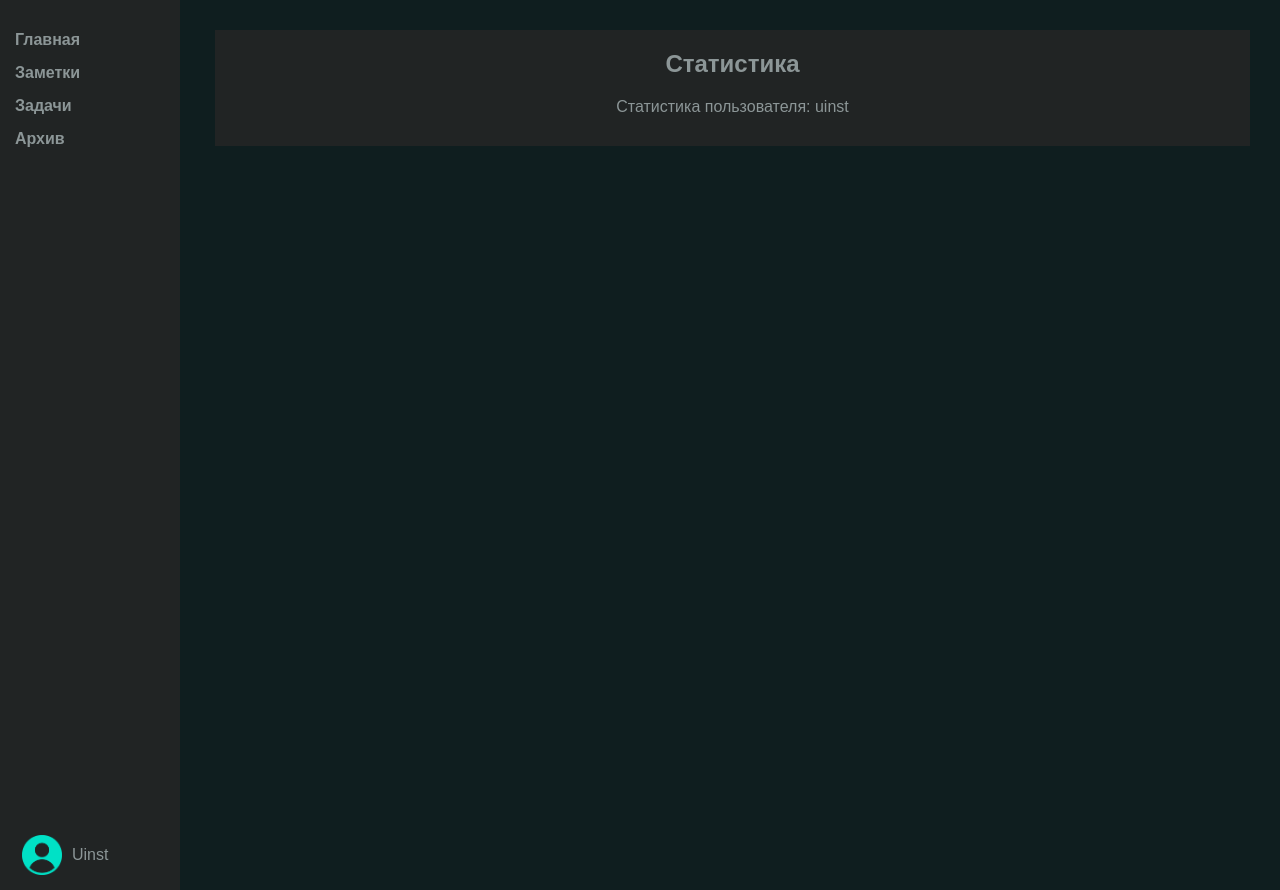
After one commit to Grimjo666/django_notes_planner, a Django app: page / in a window 1280 px wide. The commit adds this page. Run offline with Django 4.2, Linux system fonts and the light colour scheme; a user stored in the database is signed in.

Commit message:
add user-sidebar-panel, index page and user logout :wq

```diff
--- /dev/null
+++ b/note_planner_project/note_planner/static/css/index.css
@@ -0,0 +1,35 @@
+.statistic-block {
+    background-color: var(--block_bg_color);
+    padding: 10px;
+    text-align: center; /* Центрируем содержимое */
+}
+
+.statistic-block h2 {
+    margin: 10px 0 20px; /* Убираем лишние отступы */
+}
+
+.statistic-block p {
+    margin-bottom: 20px; /* Добавляем отступ вниз */
+}
+
+#button-login,
+#button-register {
+    background-color: var(--block_bg_color);
+    color: var(--font_color);
+    border: none;
+    padding: 20px 40px;
+    border-radius: 10px;
+    cursor: pointer;
+    width: auto;
+    margin: auto;
+    display: inline-block;
+    transition: background-color 0.3s, color 0.3s; /* Добавляем плавные переходы */
+    font-size: 120%;
+    padding: 15px;
+}
+
+#button-login:hover,
+#button-register:hover {
+    background-color: var(--font_color_activ); /* Обновляем цвет при наведении */
+    color: var(--background_color); /* Обновляем цвет текста при наведении */
+}
--- /dev/null
+++ b/note_planner_project/note_planner/static/css/sidebar.css
@@ -0,0 +1,58 @@
+.sidebar {
+    height: 100%;
+    width: 150px;
+    background-color: var(--sidebar_background);
+    position: fixed;
+    left: 0;
+    top: 0;
+    padding: 15px;
+}
+
+.sidebar ul {
+    list-style-type: none;
+    padding: 0;
+}
+
+.sidebar ul li {
+    margin-bottom: 15px;
+}
+
+.sidebar ul li a {
+    text-decoration: none;
+    color: var(--font_color);
+    font-weight: bold;
+}
+
+.sidebar ul li a:hover {
+    text-decoration: none;
+    color: var(--font_color_activ);
+    font-weight: bold;
+}
+
+.user-block {
+    position: absolute;
+    bottom: 0;
+    width: 80%;
+    padding-bottom: 40px;
+}
+
+.hidden-user-block {
+    display: none;
+}
+
+.inner-user-block {
+    display: flex; /* Используем flexbox для расположения элементов в ряд */
+    align-items: center; /* Выравниваем элементы по центру по вертикали */
+    padding-left: 7px;
+}
+
+.inner-user-block:hover {
+    background-color: var(--background_color);
+    border-radius: 4px;
+}
+
+.inner-user-block img {
+    width: 40px;
+    height: 40px;
+    margin-right: 10px; /* Добавляем немного отступа между изображением и текстом */
+}
--- /dev/null
+++ b/note_planner_project/note_planner/static/js/sidebar.js
@@ -0,0 +1,12 @@
+document.addEventListener('DOMContentLoaded', function() {
+    var innerUserBlock = document.querySelector('.inner-user-block');
+    var hiddenUserBlock = document.querySelector('.hidden-user-block');
+
+    innerUserBlock.addEventListener('click', function() {
+        if (hiddenUserBlock.style.display === 'block') {
+            hiddenUserBlock.style.display = 'none'; // Если видим, скрываем
+        } else {
+            hiddenUserBlock.style.display = 'block'; // Иначе делаем видимым
+        }
+    });
+});
--- a/note_planner_project/note_planner/templates/includes/sidebar.html
+++ b/note_planner_project/note_planner/templates/includes/sidebar.html
@@ -1,7 +1,33 @@
+{% load static %}
+
+{% block css_style %}
+<link rel="stylesheet" href="{% static 'css/sidebar.css' %}">
+{% endblock %}
+
+{% block js_scripts %}
+<script src="{% static 'js/sidebar.js' %}"></script>
+{% endblock %}
+
 <div class="sidebar">
     <ul>
+        <li><a href="{% url 'index_page_path' %}">Главная</a></li>
         <li><a href="{% url 'notes_page_path' %}">Заметки</a></li>
         <li><a href="{% url 'tasks_page_path' %}">Задачи</a></li>
         <li class="archive-link"><a href="{% url 'archive_page_path' %}">Архив</a></li>
     </ul>
+    {% if user.is_authenticated  %}
+        <div class="user-block">
+            <div class="hidden-user-block">
+                <ul>
+                    <li><a href="">Профиль</a></li>
+                    <li><a href="">Настройки</a></li>
+                    <li><a href="{% url 'logout' %}">Выйти</a></li>
+                </ul>
+            </div>
+            <div class="inner-user-block">
+                <img src="{% static 'image/user_logo.png' %}" alt="">
+                <p>{{ user|title }}</p>
+            </div>
+        </div>
+    {% endif %}
 </div>
--- /dev/null
+++ b/note_planner_project/note_planner/templates/note_planner/index.html
@@ -0,0 +1,32 @@
+{% extends 'base.html' %}
+{% load static %}
+
+{% block css_style %}
+<link rel="stylesheet" href="{% static 'css/index.css' %}">
+{% endblock %}
+
+{% block title %}
+<title>Главная</title>
+{% endblock %}
+
+{% block content %}
+{% include 'includes/sidebar.html' %}
+<div class="statistic-block">
+    <div class="inner-statistic-block">
+        <h2>Статистика</h2>
+        {% if user.is_authenticated %}
+        <p>Статистика пользователя: {{ user }}</p>
+        {% else %}
+        <p>Что бы получить свою статистику вам необходимо войти в свой аккаунт или зарегистрироваться</p>
+        <a href="{% url 'login_page_path' %}">
+            <div id="button-login">Войти</div>
+        </a>
+        <a href="{% url 'register_page_path' %}">
+        <div id="button-register">
+            Зарегистрироваться
+        </div>
+        </a>
+        {% endif %}
+    </div>
+</div>
+{% endblock %}
--- a/note_planner_project/note_planner/templates/note_planner/notes.html
+++ b/note_planner_project/note_planner/templates/note_planner/notes.html
@@ -7,6 +7,8 @@
 
 {% block js_scripts %}
     <script src="{% static 'js/show_add_category_block.js' %}"></script>
+    <script src="{% static 'js/del_note_category.js' %}"></script>
+
 {% endblock %}
 
 {% block title %}
@@ -16,6 +18,8 @@
 
 
 {% block content %}
+    <div class="overlay" id="overlay"></div>
+
     {% include 'includes/sidebar.html' %}
     <div class="notes-block">
         <h2>Заметки</h2>
@@ -32,6 +36,7 @@
                 {% for name, latin_name in categories_tuple %}
                     <button class="category-button" type="submit" name="category" value="{{ latin_name }}">{{ name }}</button>
                 {% endfor %}
+                <button class="del-category-button" type="submit" name="category" value="del-category">x</button>
             </form>
         </div>
             <div class="note-items">
--- a/note_planner_project/note_planner/urls.py
+++ b/note_planner_project/note_planner/urls.py
@@ -1,9 +1,14 @@
 from django.urls import path
 from note_planner import views
+from django.contrib.auth.views import LogoutView
+
 
 
 urlpatterns = [
-    # path('', views.home_page, name='home_page_path'),
+    path('', views.index_page, name='index_page_path'),
+    path('login', views.login_page, name='login_page_path'),
+    path('register', views.register_page, name='register_page_path'),
+    path('logout', views.logout_page, name='logout'),
     path('notes', views.notes_page, name='notes_page_path'),
     path('delete_note/<int:note_id>', views.delete_note_page, name='delete_note_page_path'),
     path('add_note', views.add_note_page, name='add_note_page_path'),
--- a/note_planner_project/note_planner/views.py
+++ b/note_planner_project/note_planner/views.py
@@ -1,17 +1,36 @@
 from django.shortcuts import render, redirect, Http404
 from .models import Note, Task, Category
-from django.contrib.auth.models import User
-from .forms import RegistrationForm, NoteForm, AddCategory
+from django.contrib.auth import authenticate, login, logout
+from django.contrib.auth.forms import UserCreationForm
+
+from note_planner import forms
+
+
+def index_page(request):
+    user = request.user
+    user_authenticated = True
+
+    if not user.is_authenticated:
+        user_authenticated = False
+
+    context = {
+        'user': user
+    }
+    return render(request, 'note_planner/index.html', context=context)
 
 
 def notes_page(request):
     user = request.user
 
-    Category.objects.get_or_create(
-        user=user,
-        name='Все',
-        defaults={'latin_name': Category.custom_translit('Все')}  # Если объект создается, задаем дополнительные поля
-    )
+    if not user.is_authenticated:
+        return redirect('login_page_path')
+
+    existing_category = Category.objects.filter(name='Все', user=user).first()
+
+    if not existing_category:
+        # Если категории 'Все' нет, создаем новую
+        latin_name = Category.custom_translit('Все')
+        Category.objects.create(name='Все', latin_name=latin_name, user=user)
 
     category_data = Category.objects.all().filter(user=user)
     sorted_key = lambda x: x[0] != 'Все'  # функция для сортировки категорий для перемещения "Все" на первое место
@@ -19,14 +38,12 @@ def notes_page(request):
 
     category_response = request.GET.get('category')
 
-    if category_response == 'add-category':
-        pass
-    form = AddCategory(request.GET)
-    notes_data = Note.objects.all()
+    form = forms.AddCategory(request.GET)
+    notes_data = Note.objects.all().filter(user=user)
     notes = dict()
 
     for note in notes_data:
-        if category_response == note.category.latin_name or category_response in ('vse', None):
+        if category_response == note.category.latin_name or category_response in ('Vse', None):
             notes[note.title] = {
                 'content': note.content,
                 'created_at': note.created_at,
@@ -52,52 +69,53 @@ def add_note_page(request):
     user = request.user
 
     # Проверяем авторизован ли пользователь
-    if user.is_authenticated:
+    if not user.is_authenticated:
+        return redirect('login_page_path')
 
-        if request.method == 'POST':
-            form = NoteForm(user, request.POST)
+    if request.method == 'POST':
+        form = forms.NoteForm(user, request.POST)
 
-            if form.is_valid():
-                # Получаем данные из формы
-                title = form.cleaned_data['title']
-                content = form.cleaned_data['content']
-                category_name = form.cleaned_data['category']  # Получаем название категории из формы
+        if form.is_valid():
+            # Получаем данные из формы
+            title = form.cleaned_data['title']
+            content = form.cleaned_data['content']
+            category_name = form.cleaned_data['category']  # Получаем название категории из формы
 
-                if category_name is None:
-                    category_name = 'Все'
+            category = Category.objects.get(name=category_name, user=user)
 
-                try:
-                    category = Category.objects.get(name=category_name)
-                except:
-                    latin_name = Category.custom_translit(category_name)  # Переводим имя категории
-                    category = Category.objects.create(name=category_name, latin_name=latin_name, user=user)
-
-                new_note = Note.objects.create(
-                    title=title,
-                    content=content,
-                    category=category,  # Передаем объект категории
-                    user=user  # Предполагаем, что заметка связана с текущим пользователем
-                )
-                return redirect('notes_page_path')
-        else:
-            form = NoteForm(user)
-        return render(request, 'note_planner/add_note.html', context={'form': form})
+            new_note = Note.objects.create(
+                title=title,
+                content=content,
+                category=category,  # Передаем объект категории
+                user=user  # Предполагаем, что заметка связана с текущим пользователем
+            )
+            return redirect('notes_page_path')
     else:
-        return redirect('login_page_path')
+        form = forms.NoteForm(user)
+    return render(request, 'note_planner/add_note.html', context={'form': form})
 
 
 def add_note_category(request):
     user = request.user
-    if user.is_authenticated:
-        post_dict = request.POST
-        category_name = post_dict.get('name')
-        if category_name != '':
-            latin_name = Category.custom_translit(category_name)
+
+    if not user.is_authenticated:
+        return redirect('login_page_path')
+
+    post_dict = request.POST
+    category_name = post_dict.get('name')
+    if category_name != '':
+        latin_name = Category.custom_translit(category_name)
+        # Проверяем существование категории с таким именем для данного пользователя
+        existing_category = Category.objects.filter(name=category_name, user=user).first()
+
+        if existing_category:
+            # Категория уже существует, обработайте этот случай здесь
+            pass
+        else:
+            # Категория не существует, создаем новую категорию
             Category.objects.create(name=category_name, latin_name=latin_name, user=user)
 
-        return redirect('notes_page_path')
-    else:
-        return redirect('login_page_path')
+    return redirect('notes_page_path')
 
 
 def tasks_page(request):
@@ -119,14 +137,36 @@ def archive_page(request):
 
 
 def login_page(request):
-    return render(request, 'login.html')
+    if request.method == 'POST':
+        form = forms.UserAuthenticationForm(request, data=request.POST)
+        if form.is_valid():
+            username = form.cleaned_data['username']
+            password = form.cleaned_data['password']
+            user = authenticate(request, username=username, password=password)
+            if user is not None:
+                login(request, user)
+                return redirect('notes_page_path')
+    else:
+        form = forms.UserAuthenticationForm()
+    context = {
+        'form': form
+    }
+    return render(request, 'note_planner/registration/login.html', context=context)
 
 
 def register_page(request):
     if request.method == 'POST':
-        form = RegistrationForm(request.POST)
+        form = UserCreationForm(request.POST)
         if form.is_valid():
-            print('Пользователь зарегистрирован')
+            user = form.save()
+            login(request, user)
+            return redirect('notes_page_path')
     else:
-        form = RegistrationForm
-    return render(request, 'register.html', context={'form': form})
+        form = UserCreationForm()
+    return render(request, 'note_planner/registration/register.html', context={'form': form})
+
+
+def logout_page(request):
+    logout(request)
+
+    return redirect('index_page_path')
--- a/note_planner_project/note_planner_project/urls.py
+++ b/note_planner_project/note_planner_project/urls.py
@@ -16,11 +16,10 @@ Including another URLconf
 """
 from django.contrib import admin
 from django.urls import path, include
-from note_planner.views import login_page, register_page
+
 
 urlpatterns = [
     path('admin/', admin.site.urls),
     path('', include('note_planner.urls')),
-    path('login', login_page, name='login_page_path'),
-    path('register', register_page, name='register_page_path')
+    path("__debug__/", include("debug_toolbar.urls")),
 ]
--- a/note_planner_project/note_planner/static/css/base.css
+++ b/note_planner_project/static/css/base.css
@@ -21,43 +21,16 @@
     background-color: var(--font_color_activ);
 }
 
+a {
+    text-decoration: none;
+}
+
 body {
     font-family: Arial, sans-serif;
     margin: 0;
     padding: 0;
     background-color: var(--background_color);
     color: var(--font_color);
-}
-
-.sidebar {
-    height: 100vh;
-    width: 150px;
-    background-color: var(--sidebar_background);
-    position: fixed;
-    left: 0;
-    top: 0;
-    padding: 15px;
-}
-
-.sidebar ul {
-    list-style-type: none;
-    padding: 0;
-}
-
-.sidebar ul li {
-    margin-bottom: 15px;
-}
-
-.sidebar ul li a {
-    text-decoration: none;
-    color: var(--font_color);
-    font-weight: bold;
-}
-
-.sidebar ul li a:hover {
-    text-decoration: none;
-    color: var(--font_color_activ);
-    font-weight: bold;
 }
 
 .content {
```
Also changed, not shown: note_planner_project/note_planner/forms.py (+8 -2 lines), note_planner_project/note_planner/static/css/login.css (added, +16 -0 lines), note_planner_project/note_planner/static/css/notes.css (+26 -1 lines), note_planner_project/note_planner/static/js/del_note_category.js (added, +20 -0 lines), note_planner_project/note_planner/templates/note_planner/registration/login.html (added, +18 -0 lines), note_planner_project/note_planner_project/settings.py (+14 -7 lines), note_planner_project/templates/login.html (deleted, +0 -17 lines), note_planner_project/db.sqlite3, note_planner_project/note_planner/static/image/user_logo.png (added), note_planner_project/note_planner/templates/note_planner/registration/register.html (renamed from note_planner_project/templates/register.html).
